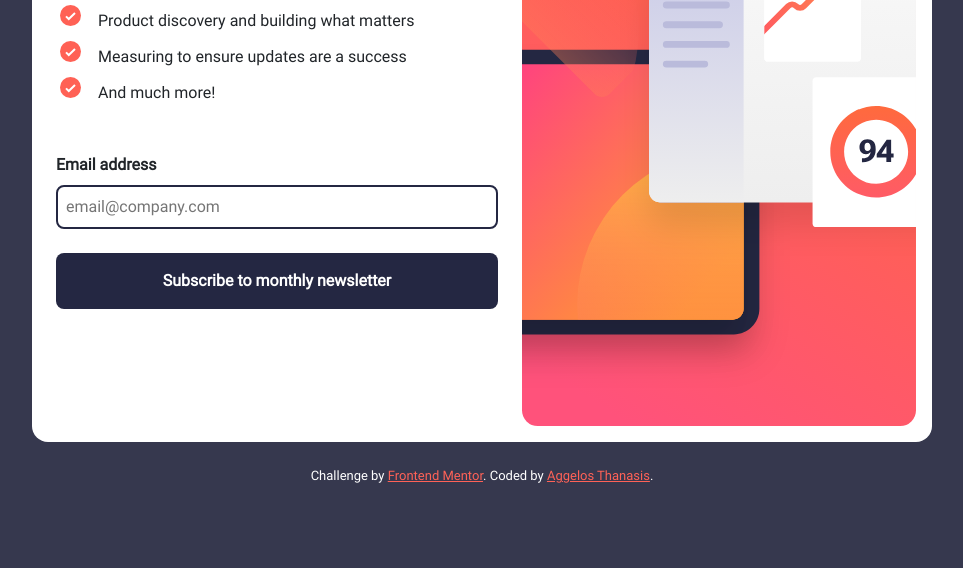
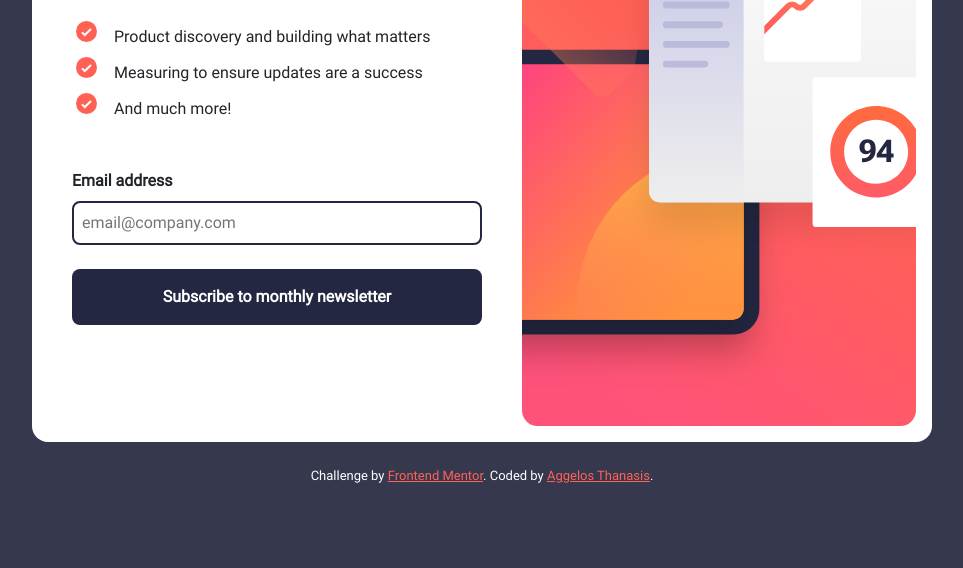
Before and after one commit to angethan/frontendmentor-newsletter-signup, a plain HTML site: page index.html in a window 1280 px wide. Shown: the part 232-800 px from the top of the page, without its empty margins (158-1121 px from the left). Drawn offline with nearby package versions, Linux system fonts and the light colour scheme.

Commit message:
Update index.html

```diff
--- a/index.html
+++ b/index.html
@@ -44,7 +44,7 @@
     >
       <div class="row g-5">
         <div
-          class="col-lg-6 col-md-6 col-12 order-2 order-md-2 order-lg-1 p-lg-0 p-3"
+          class="col-lg-6 col-md-6 col-12 order-2 order-md-2 order-lg-1 p-3"
         >
           <h1 class="display-4 mb-4">Stay updated!</h1>
           <p class="mb-4">
```
